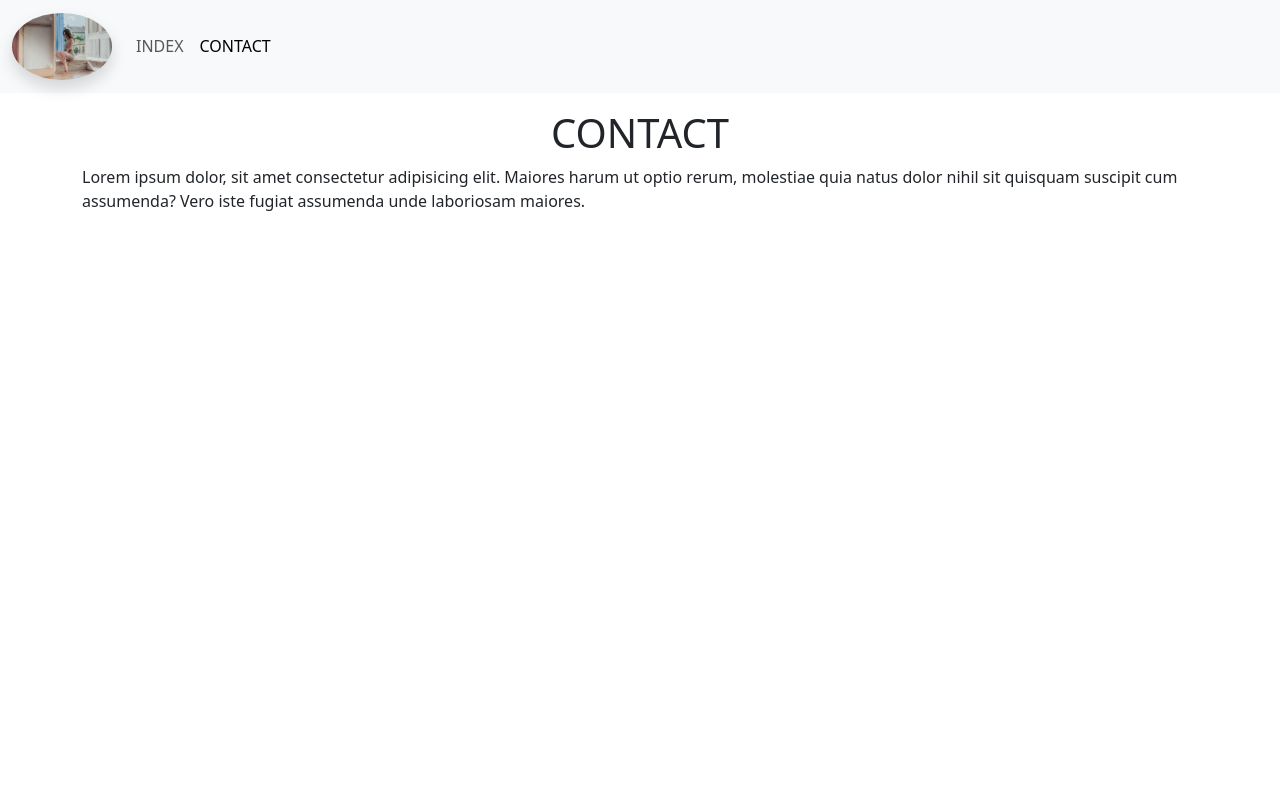
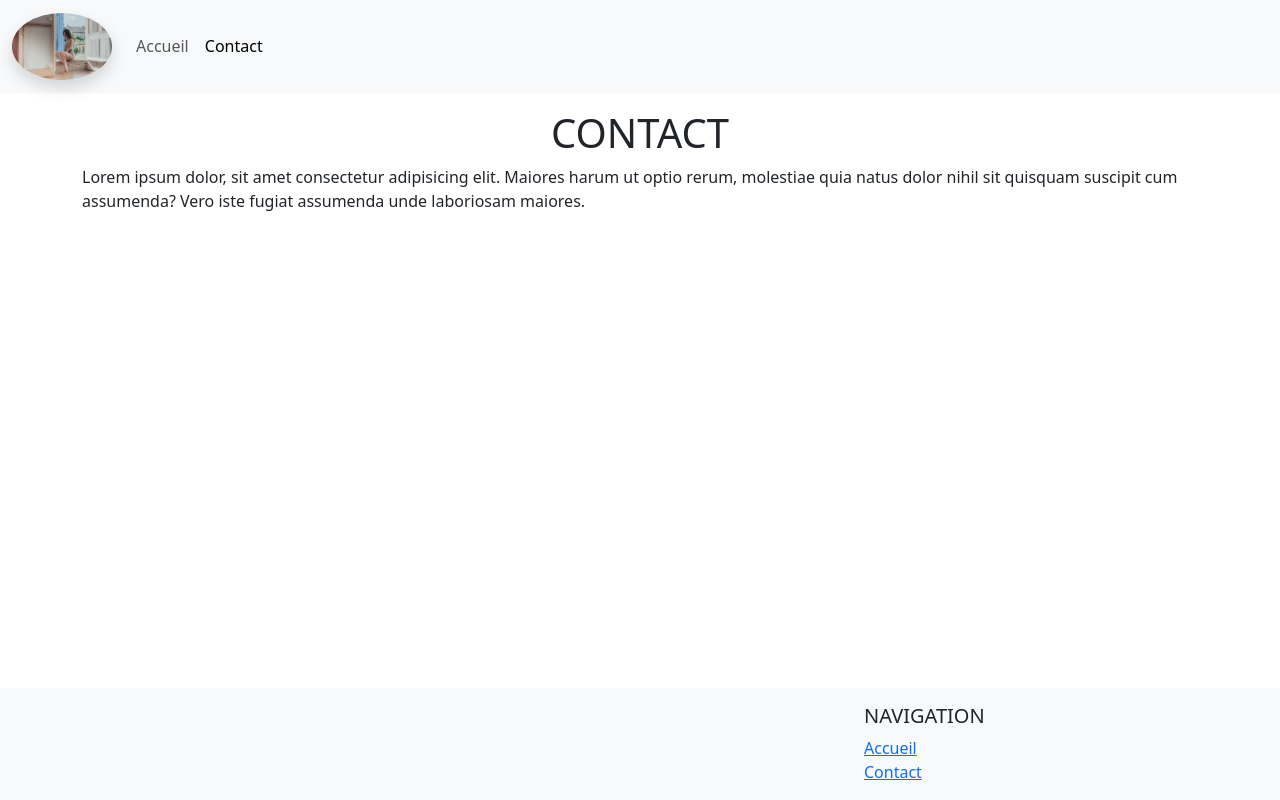
Before and after one commit to GuillemotClement/LEARN_php, a PHP site: page /contact.php in a window 1280 px wide. Run offline with PHP 8.4, Linux system fonts and the light colour scheme.

Commit message:
🎨 amélioration fonction affichage des menu

```diff
--- a/contact.php
+++ b/contact.php
@@ -7,3 +7,6 @@ include 'header.php' ?>
     <h1 class="text-uppercase text-center">contact</h1>
     <p>Lorem ipsum dolor, sit amet consectetur adipisicing elit. Maiores harum ut optio rerum, molestiae quia natus dolor nihil sit quisquam suscipit cum assumenda? Vero iste fugiat assumenda unde laboriosam maiores.</p>
 </main>
+
+<?php
+require 'footer.php';
--- a/footer.php
+++ b/footer.php
@@ -1,2 +1,19 @@
+<div class="row fixed-bottom bg-light p-3">
+    <div class="col">
+
+    </div>
+    <div class="col">
+
+    </div>
+    <div class="col">
+        <h5 class="text-uppercase">Navigation</h5>
+        <ul class="nav flex-column">
+            <?php
+            $linkClass = "";
+            require 'menu.php'?>
+        </ul>
+    </div>
+</div>
+
 </body>
 </html>
--- a/function.php
+++ b/function.php
@@ -1,4 +1,19 @@
 <?php
+function footer_item(string $lien, string $titre, string $linkClass = "") :string
+{
+    $classe = "nav-link";
+    $path = getBasenamePath($_SERVER['REQUEST_URI']);
+    if($path !== $lien){
+        $classe .= ' text-black';
+    }
+    $html = <<<HTML
+    <li class="nav-item">
+        <a class="$classe $linkClass" href="$lien">$titre</a>
+    </li>
+HTML;
+    return $html;
+}
+
 /**
  * Cette fonction prend un tableau, et retourne ses valeurs avec les balises <pre>...</pre>
  * @author : ClementGlt
--- a/header.php
+++ b/header.php
@@ -35,8 +35,9 @@ require_once 'function.php';
                 </button>
                 <div class="collapse navbar-collapse" id="navbarSupportedContent">
                     <ul class="navbar-nav me-auto mb-2 mb-lg-0">
-                        <?=pageActive($_SERVER['SCRIPT_NAME'], 'index')?>
-                        <?=pageActive($_SERVER['SCRIPT_NAME'], 'contact')?>
+                        <?php
+                        $linkClass = "nav-link";
+                        require_once 'menu.php'?>
                     </ul>
                 </div>
             </div>
--- /dev/null
+++ b/menu.php
@@ -0,0 +1,31 @@
+<?php
+if(!function_exists('nav_item')){
+    /**
+     * fonction permet de mettre en valeur le lien de la page active dans la navbar
+     *
+     * @param string $lien vers la page que l'on souhaite consulter
+     * @param string $titre le titre que l'on souhiate mettre dans la navbarre
+     * @return string retourne la base ajouter dans la barre nav
+     */
+    function nav_item(string $lien, string $titre, string $linkClass = " ") :string
+    {
+        $classe = "";
+        $path = getBasenamePath($_SERVER['REQUEST_URI']);
+        if($path === $lien){
+            $classe .= ' active';
+        }
+        //ajout de la balise avec la syntaxe heredoc
+        $html = <<<HTML
+        <li class="nav-item">
+            <a class="$classe $linkClass" href="$lien">$titre</a>
+        </li>
+HTML;
+        return $html;
+    }
+}
+
+?>
+
+
+<?=nav_item("index.php", 'Accueil', $linkClass)?>
+<?=nav_item("contact.php", 'Contact', $linkClass)?>
```
